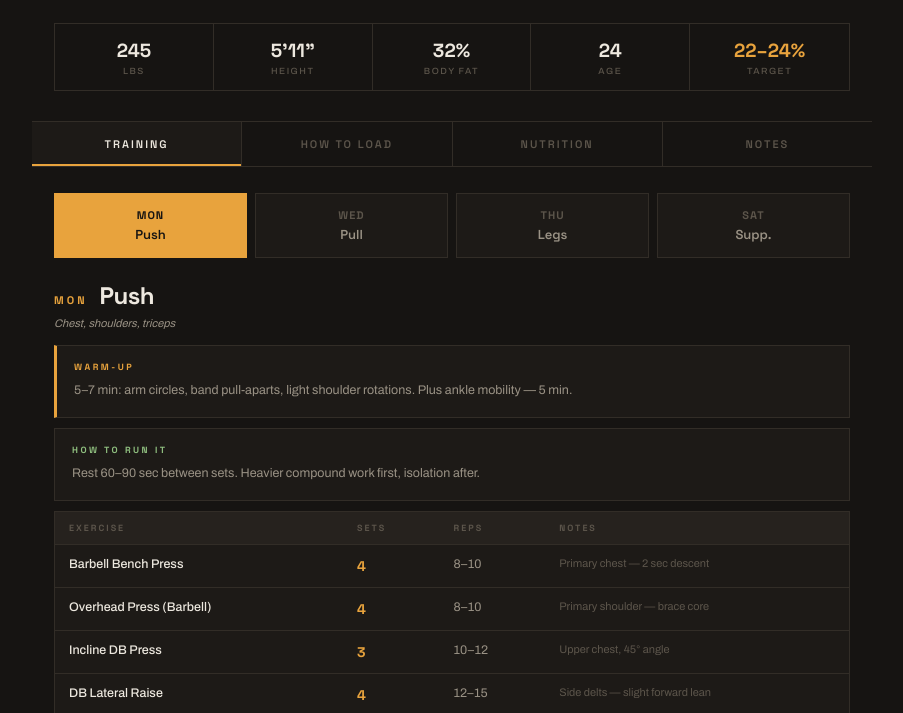
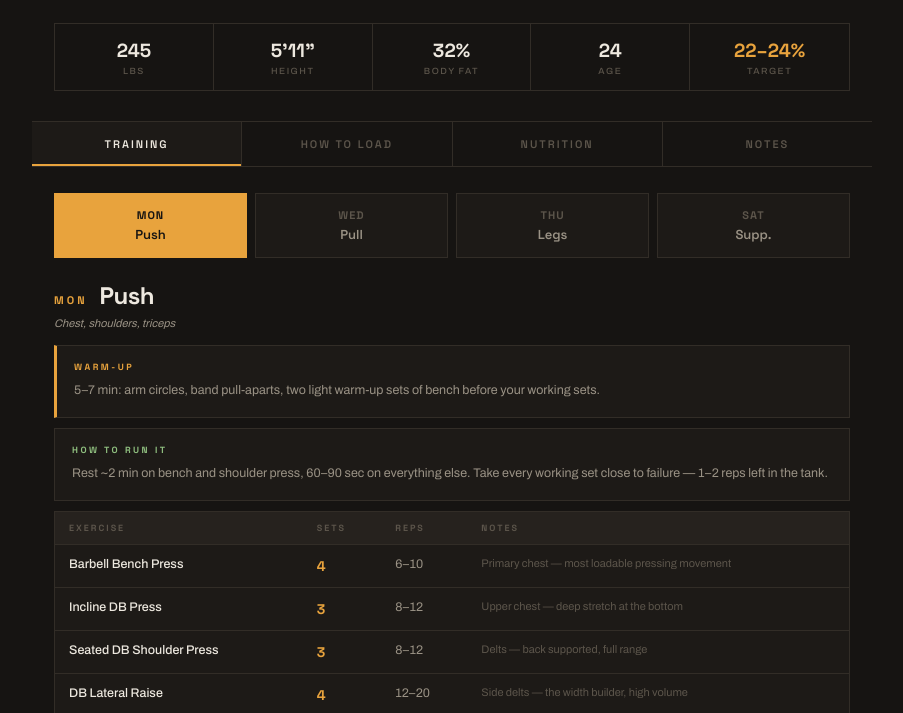
Before and after one commit to 5kdk4vn7h5-hash/Workout-Plan, a plain HTML site: page index.html in a window 1280 px wide. Shown: the part 239-952 px from the top of the page, without its empty margins (188-1091 px from the left). Drawn offline with Linux system fonts and the light colour scheme.

Commit message:
Update index.html

```diff
--- a/index.html
+++ b/index.html
@@ -183,56 +183,54 @@ const coreMix = '<b>Core:</b> Ab Wheel 3×12 · Hanging Leg Raise 3×15 · Plank
 const DAYS = {
   MON: {
     l:'Push', fc:'Chest, shoulders, triceps',
-    w:'5–7 min: arm circles, band pull-aparts, light shoulder rotations. Plus ankle mobility — 5 min.',
-    note:'Rest 60–90 sec between sets. Heavier compound work first, isolation after.',
+    w:'5–7 min: arm circles, band pull-aparts, two light warm-up sets of bench before your working sets.',
+    note:'Rest ~2 min on bench and shoulder press, 60–90 sec on everything else. Take every working set close to failure — 1–2 reps left in the tank.',
     s:[
-      ['Barbell Bench Press','4','8–10','Primary chest — 2 sec descent'],
-      ['Overhead Press (Barbell)','4','8–10','Primary shoulder — brace core'],
-      ['Incline DB Press','3','10–12','Upper chest, 45° angle'],
-      ['DB Lateral Raise','4','12–15','Side delts — slight forward lean'],
-      ['Pulley Tricep Pushdown','4','12–15','Full extension'],
-      ['Overhead DB Extension','3','12','Long head of triceps'],
+      ['Barbell Bench Press','4','6–10','Primary chest — most loadable pressing movement'],
+      ['Incline DB Press','3','8–12','Upper chest — deep stretch at the bottom'],
+      ['Seated DB Shoulder Press','3','8–12','Delts — back supported, full range'],
+      ['DB Lateral Raise','4','12–20','Side delts — the width builder, high volume'],
+      ['Overhead Pulley Extension','3','10–15','Triceps long head — loaded at full stretch'],
+      ['Pulley Pushdown','3','12–15','Triceps — finish with a hard lockout squeeze'],
     ], core:''
   },
   WED: {
-    l:'Pull', fc:'Back, biceps',
-    w:'5–7 min: band pull-aparts, scapular activation, light rows. Plus ankle mobility — 5 min.',
-    note:'Rest 60–90 sec. Row heavy, then focus on lat stretch and bicep isolation.',
+    l:'Pull', fc:'Lats, mid-back, rear delts, biceps',
+    w:'5–7 min: band pull-aparts, scapular activation, one light set of pulldowns and rows.',
+    note:'Rest ~2 min on rows and pulldowns, 60–90 sec on curls and face pulls. Control the stretch on every rep — no bouncing out of the bottom.',
     s:[
-      ['Barbell Bent-Over Row','4','8–10','Primary back thickness — flat back'],
-      ['DB Single-Arm Row','4','10/side','Full stretch each rep'],
-      ['DB Pullover','3','12','Lat width — lying across bench'],
-      ['Straight-Arm Pulldown (pulley)','3','12–15','Kneeling — lat isolation'],
-      ['Pulley Curl','4','12–15','Constant tension — squeeze top'],
-      ['DB Hammer Curl','3','12','Brachialis + forearm'],
-      ['Pulley Face Pull','3','15','Rear delt + shoulder health'],
+      ['Lat Pulldown (pulley)','4','8–12','Lats — wide grip, pull to upper chest, full stretch at top'],
+      ['Barbell Bent-Over Row','4','6–10','Mid-back thickness — heaviest pull of the day'],
+      ['DB Chest-Supported Row','3','10–12','Strict mid-back — chest on incline bench, no momentum'],
+      ['Pulley Face Pull','3','15–20','Rear delts + shoulder health'],
+      ['Incline DB Curl','3','10–12','Biceps — long head loaded at full stretch'],
+      ['Pulley Curl','3','12–15','Biceps — constant tension, squeeze at the top'],
     ], core:''
   },
   THU: {
     l:'Legs', fc:'Quads, hamstrings, glutes, calves',
-    w:'5–7 min: bodyweight squats, leg swings, hip openers. Plus ankle mobility — 5 min.',
-    note:'Rest 90 sec on squats and deadlifts, 60 sec on the rest. Monitor the left ankle on loaded movements.',
+    w:'5–7 min: bodyweight squats, leg swings, hip openers, two light warm-up sets of squats.',
+    note:'Rest 2–3 min on squats and RDLs — these drive the day. 60–90 sec on the rest.',
     s:[
-      ['Barbell Back Squat','4','8–10','Primary quads — controlled depth'],
-      ['Romanian Deadlift','4','10','Hamstrings — hinge, ankle-friendly'],
-      ['DB Goblet Squat','3','12','Pause at bottom'],
-      ['Barbell Hip Thrust','4','12','Glutes — drive through heels'],
-      ['DB Romanian Deadlift','3','12','Extra hamstring stretch'],
-      ['Seated Calf Raise (DB on knee)','4','15–20','Pain-free range only'],
+      ['Barbell Back Squat','4','6–10','Primary quads — full depth, drive through midfoot'],
+      ['Romanian Deadlift','4','8–10','Hamstrings — hinge deep, feel the stretch'],
+      ['Bulgarian Split Squat (DB)','3','8–12/leg','Quads + glutes — deep unilateral stretch'],
+      ['Barbell Hip Thrust','3','10–12','Glutes — full lockout, pause at the top'],
+      ['Lying DB Leg Curl','3','10–15','Hamstring knee-flexion — face down on bench, DB held between feet, curl slow. Sub: sliding leg curls on a towel'],
+      ['Standing Calf Raise (BB or DB)','4','12–20','Full stretch at the bottom, pause, drive up'],
     ], core:coreMix
   },
   SAT: {
-    l:'Supplemental', fc:'Even mix — chest, back, shoulders, arms, core',
-    w:'5–7 min full-body light movement. Plus ankle mobility — 5 min.',
-    note:'A lighter second pass at everything. Rest 45–60 sec, chase the pump. Adjust weight so all sets stay smooth.',
+    l:'Supplemental', fc:'Deadlift + second weekly pass on key muscles',
+    w:'5–7 min full-body light movement — rehearse the hinge pattern before deadlifts.',
+    note:'Deadlift first while fresh, rest 2–3 min between sets. Then pump work — 60 sec rest, chase quality contractions. This is every muscle\'s second weekly hit.',
     s:[
-      ['Incline DB Press','3','12','Chest — different angle from Monday'],
-      ['DB Chest-Supported Row','3','12','Back — chest on incline bench'],
-      ['DB Arnold Press','3','12','Shoulders — full rotation'],
-      ['DB Lateral Raise','3','15','Side delt volume'],
-      ['Barbell Curl','3','10–12','Biceps'],
-      ['Pulley Pushdown','3','15','Triceps'],
-      ['DB Pullover','2','15','Lat + chest stretch'],
+      ['Conventional Deadlift','4','5–6','Heavy full-body pull — brace hard, flat back'],
+      ['DB Flye','3','12–15','Chest — pure stretch, different stimulus from Monday'],
+      ['Lat Pulldown (close grip)','3','10–12','Lats — different grip from Wednesday'],
+      ['DB Lateral Raise','3','15–20','Side delts — extra weekly volume pays off here'],
+      ['Barbell Skull Crusher','3','10–12','Triceps — lying extension, stretch bias'],
+      ['Barbell Curl','3','8–12','Biceps — heaviest curl of the week'],
     ], core:coreMix
   },
 };
```
